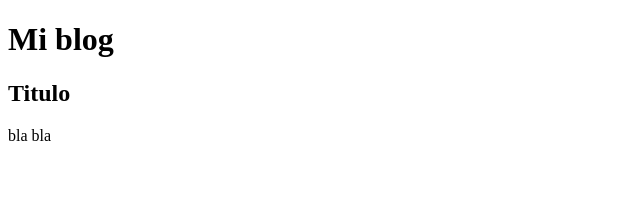
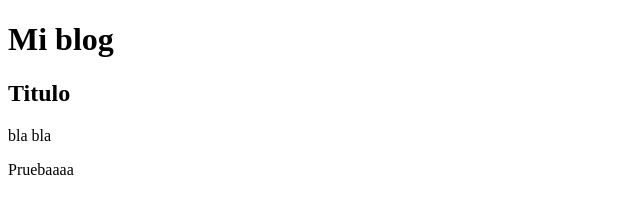
Before and after one commit to KarennP/LearningJSandReact, a plain HTML site: page paginadepractica/index.html in a window 1280 px wide. Shown: the full height of the page, 0-640 px from the left. Drawn offline with Linux system fonts and the light colour scheme.

Commit message:
probando

```diff
--- a/paginadepractica/index.html
+++ b/paginadepractica/index.html
@@ -23,6 +23,7 @@
         <h2> Titulo </h2>
 
         <p>bla bla</p>
+        <p>Pruebaaaa</p>
 
 
         <script src="main.js">
```
